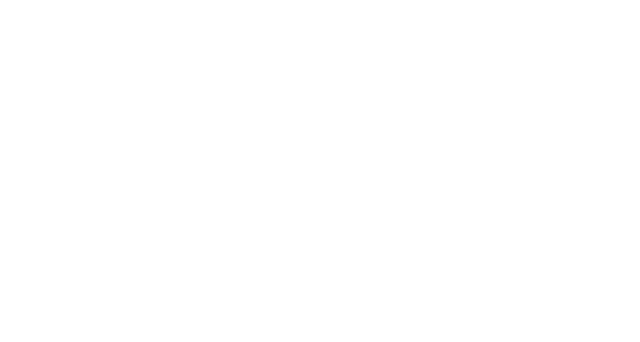
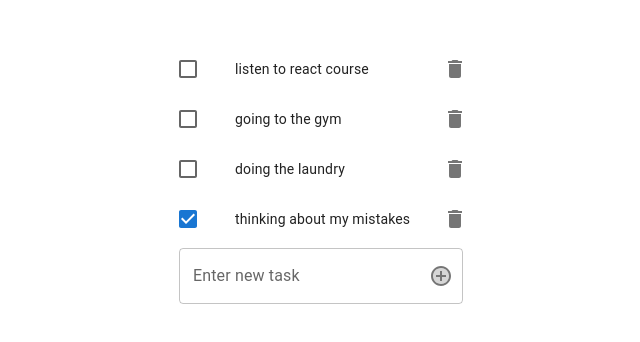
Before and after one commit to JoyJinx/todo-React, a React (Vite) app: page / in a window 1280 px wide. Shown: the part 224-566 px from the top of the page, without its empty margins (319-959 px from the left). Built offline with nearby package versions, Linux system fonts and the light colour scheme.

Commit message:
done alot

```diff
--- a/src/App.jsx
+++ b/src/App.jsx
@@ -1,7 +1,14 @@
+import { CssBaseline } from "@mui/material";
 import "./App.css";
+import ToDoList from "./ToDoList";
 
 function App() {
-  return <></>;
+  return (
+    <>
+      <CssBaseline />
+      <ToDoList />
+    </>
+  );
 }
 
 export default App;
--- /dev/null
+++ b/src/ToDoForm.jsx
@@ -0,0 +1,38 @@
+import { InputAdornment, ListItem, TextField } from "@mui/material";
+import { useState } from "react";
+import AddCircleTwoToneIcon from "@mui/icons-material/AddCircleTwoTone";
+import { IconButton } from "@mui/material";
+
+export default function ToDoForm({ add }) {
+  const [text, setText] = useState("");
+  const handleChange = (e) => {
+    setText(e.target.value);
+  };
+  const handleSubmit = (e) => {
+    e.preventDefault();
+    add(text);
+    setText("");
+  };
+  return (
+    <ListItem>
+      <form onSubmit={handleSubmit}>
+        <TextField
+          id="outlined-basic"
+          label="Enter new task"
+          variant="outlined"
+          value={text}
+          onChange={handleChange}
+          InputProps={{
+            endAdornment: (
+              <InputAdornment position="end">
+                <IconButton aria-label="Create" type="submit" edge="end">
+                  <AddCircleTwoToneIcon />
+                </IconButton>
+              </InputAdornment>
+            ),
+          }}
+        />
+      </form>
+    </ListItem>
+  );
+}
--- /dev/null
+++ b/src/ToDoItem.jsx
@@ -0,0 +1,32 @@
+import ListItem from "@mui/material/ListItem";
+import ListItemButton from "@mui/material/ListItemButton";
+import ListItemText from "@mui/material/ListItemText";
+import DeleteIcon from "@mui/icons-material/Delete";
+import { Checkbox, IconButton, ListItemIcon } from "@mui/material";
+
+export default function ToDoItem({ item, remove, toggle }) {
+  const labelId = `checkbox-list-label-${item.id}`;
+  return (
+    <ListItem
+      secondaryAction={
+        <IconButton edge="end" aria-label="Delete" onClick={remove}>
+          <DeleteIcon />
+        </IconButton>
+      }
+      disablePadding
+    >
+      <ListItemButton onClick={toggle}>
+        <ListItemIcon>
+          <Checkbox
+            edge="start"
+            checked={item.finished}
+            tabIndex={-1}
+            disableRipple
+            inputProps={{ "aria-labelledby": labelId }}
+          />
+        </ListItemIcon>
+        <ListItemText id={labelId} primary={item.text} />
+      </ListItemButton>
+    </ListItem>
+  );
+}
--- /dev/null
+++ b/src/ToDoList.jsx
@@ -0,0 +1,55 @@
+import List from "@mui/material/List";
+import ToDoItem from "./ToDoItem";
+import { useState } from "react";
+import { v4 as uuid } from "uuid";
+import ToDoForm from "./ToDoForm";
+
+const toDos = [
+  { id: uuid(), text: "listen to react course", finished: false },
+  { id: uuid(), text: "going to the gym", finished: false },
+  { id: uuid(), text: "doing the laundry", finished: false },
+  { id: uuid(), text: "thinking about my mistakes", finished: true },
+];
+
+export default function ToDoList() {
+  const [todos, setTodos] = useState(toDos);
+
+  const removeToDo = (id) => {
+    setTodos((prevTodos) => {
+      return prevTodos.filter((x) => x.id !== id);
+    });
+  };
+  const toggleToDo = (id) => {
+    setTodos((prevTodos) => {
+      return prevTodos.map((x) => {
+        if (x.id === id) return { ...x, finished: !x.finished };
+        else return x;
+      });
+    });
+  };
+
+  const addToDo = (text) => {
+    setTodos((prevTodos) => {
+      return [...prevTodos, { id: uuid(), text: text, finished: false }];
+    });
+  };
+
+  return (
+    <List
+      dense
+      sx={{ width: "100%", maxWidth: 480, bgcolor: "background.paper" }}
+    >
+      {todos.map((todo) => {
+        return (
+          <ToDoItem
+            item={todo}
+            key={todo.id}
+            remove={() => removeToDo(todo.id)}
+            toggle={() => toggleToDo(todo.id)}
+          />
+        );
+      })}
+      <ToDoForm add={addToDo} />
+    </List>
+  );
+}
```
Also changed, not shown: package.json (+7 -1 lines), 1 other file (tests, documents, lock files or other folders).
